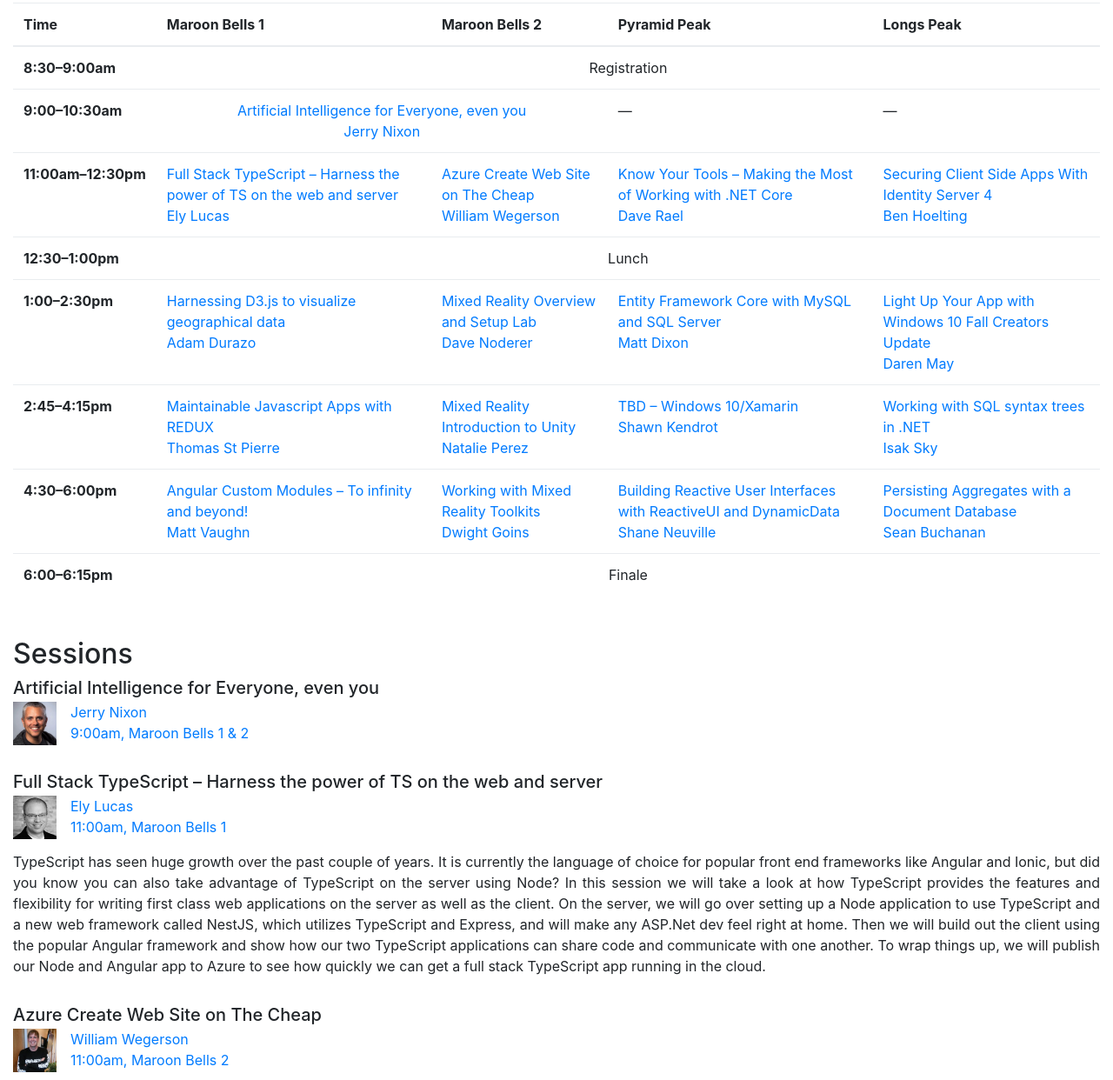
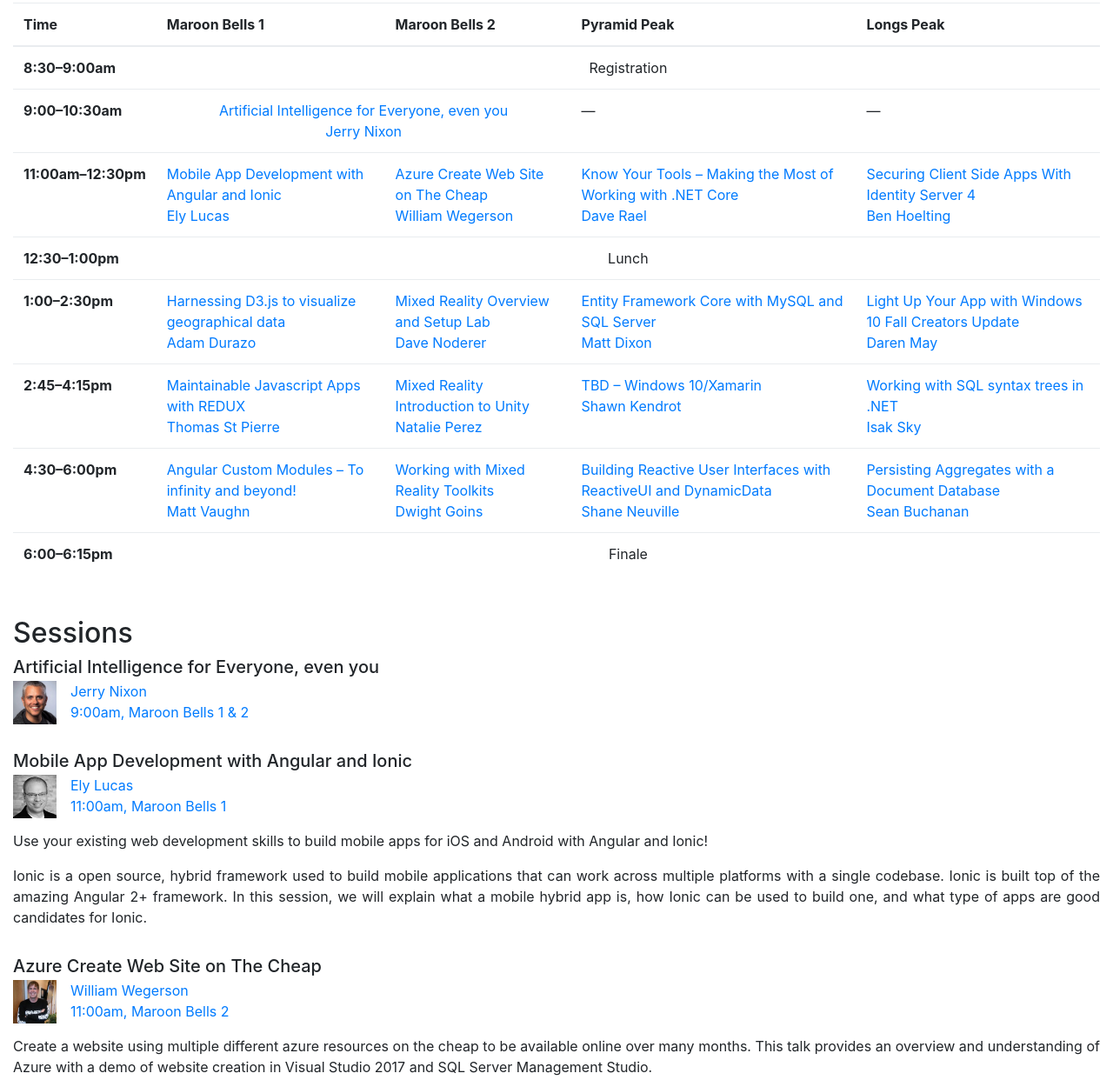
Before and after one commit to denverdevday/nov-2017, a plain HTML site: page index.html in a window 1280 px wide. Shown: the part 899-2141 px from the top of the page at 87% size. Drawn offline with nearby package versions, Linux system fonts and the light colour scheme.

Commit message:
Update index.html
Ely's session title/description change

```diff
--- a/index.html
+++ b/index.html
@@ -110,7 +110,7 @@
         <tr>
             <th scope="row" style="white-space: nowrap;">11:00am&ndash;12:30pm</th>
             <td><a name="sc-ts"></a>
-                <a href="#ss-ts">Full Stack TypeScript &ndash; Harness the power of TS on the web and server</a><br/>
+                <a href="#ss-ts">Mobile App Development with Angular and Ionic</a><br/>
                 <a href="#sp-elyl">Ely Lucas</a></td>
             <td><a name="sc-azure"></a>
                 <a href="#ss-azure">Azure Create Web Site on The Cheap</a><br/>
@@ -209,7 +209,7 @@
         <li class="media mb-3">
             <a name="ss-ts"></a>
             <div class="media-body">
-                <h5 class="mt-0 mb-1">Full Stack TypeScript &ndash; Harness the power of TS on the web and server</h5>
+                <h5 class="mt-0 mb-1">Mobile App Development with Angular and Ionic</h5>
                 <div class="media">
                     <img class="mr-3 ssmall" src="./assets/speakers/elyl.jpg" title="Ely Lucas">
                     <div class="media-body">
@@ -217,7 +217,8 @@
                             <a href="#sc-ts">11:00am, Maroon Bells 1</a></p>
                     </div>
                 </div>
-                <p class="text-justify">TypeScript has seen huge growth over the past couple of years. It is currently the language of choice for popular front end frameworks like Angular and Ionic, but did you know you can also take advantage of TypeScript on the server using Node? In this session we will take a look at how TypeScript provides the features and flexibility for writing first class web applications on the server as well as the client. On the server, we will go over setting up a Node application to use TypeScript and a new web framework called NestJS, which utilizes TypeScript and Express, and will make any ASP.Net dev feel right at home. Then we will build out the client using the popular Angular framework and show how our two TypeScript applications can share code and communicate with one another. To wrap things up, we will publish our Node and Angular app to Azure to see how quickly we can get a full stack TypeScript app running in the cloud.</p>
+                <p class="text-justify">Use your existing web development skills to build mobile apps for iOS and Android with Angular and Ionic!</p>
+                <p class="text-justify">Ionic is a open source, hybrid framework used to build mobile applications that can work across multiple platforms with a single codebase.  Ionic is built top of the amazing Angular 2+ framework.  In this session, we will explain what a mobile hybrid app is, how Ionic can be used to build one, and what type of apps are good candidates for Ionic.</p>
             </div>
         </li>
 
@@ -591,7 +592,7 @@
                 <small class="text-muted">Ionic</small>
             </h5>
             <p class="text-justify">Ely Lucas is a web and mobile developer in Denver. He  works as a software engineer for Ionic.</p>
-            <p><a href="#ss-ts">Full Stack TypeScript &ndash; Harness the power of TS on the web and server</a><br/>
+            <p><a href="#ss-ts">Mobile App Development with Angular and Ionic</a><br/>
                 <a href="#sc-ts">11:00am, Maroon Bells 1</a></p>
         </div>
     </div>
```
